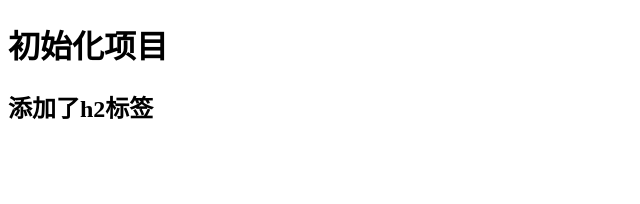
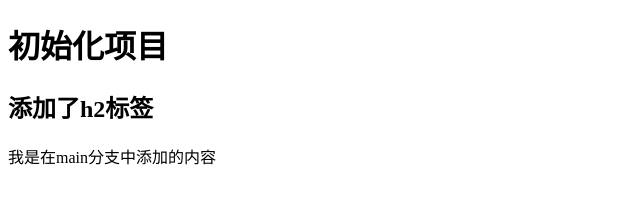
Before and after one commit to wanglogn/131, a plain HTML site: page index.html in a window 1280 px wide. Shown: the whole page, without its empty margins (0-640 px from the left). Drawn offline with Linux system fonts and the light colour scheme.

Commit message:
'main_change'

```diff
--- a/index.html
+++ b/index.html
@@ -9,5 +9,6 @@
 <body>
   <h1>初始化项目</h1>
   <h2>添加了h2标签</h2>
+  <div>我是在main分支中添加的内容</div>
 </body>
 </html>
```
